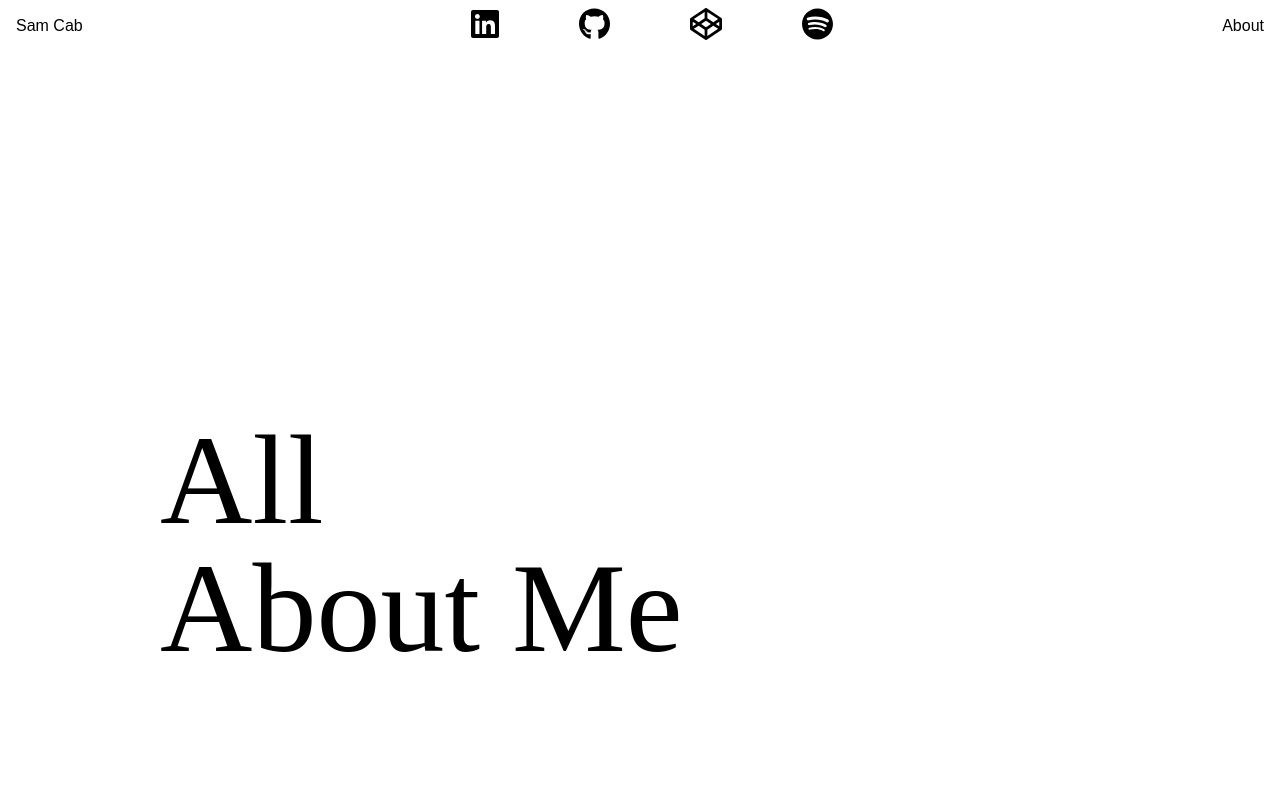
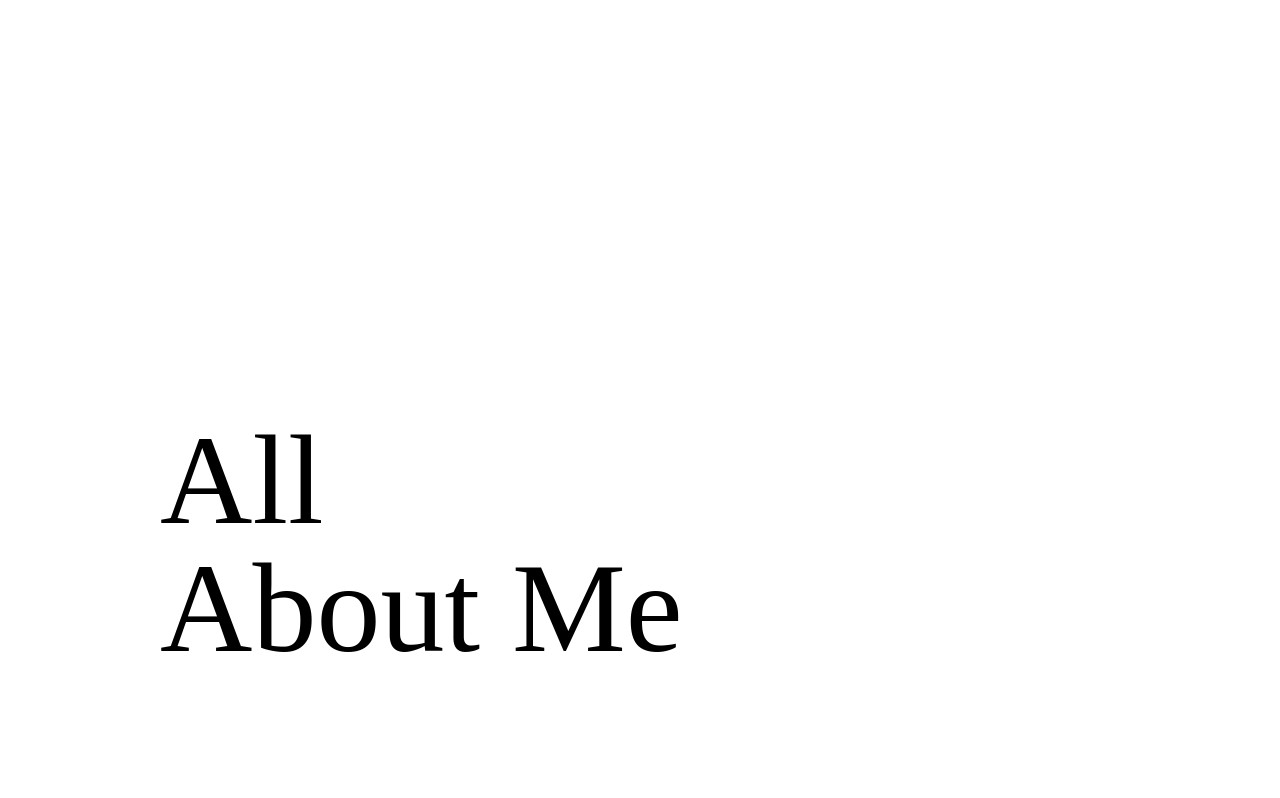
Before and after one commit to samanthacabrera/portfolio, a React (Create React App) app: page /about in a window 1280 px wide. Shown: the top 798 px of the page. Built offline with nearby package versions, Linux system fonts and the light colour scheme.

Commit message:
fixed navbar

```diff
--- a/src/App.js
+++ b/src/App.js
@@ -40,7 +40,7 @@ function App() {
           </Route>
         </Switch>
       </section>
-    </Router>
+    </Router >
   );
 }
 
--- a/src/BookSwap.js
+++ /dev/null
@@ -1,18 +0,0 @@
-import React from "react";
-
-function BookSwap() {
-    return (
-        <div className="flex flex-col">
-            <h3 className="text-4xl py-12">Book Swap</h3>
-            <h6>May 2024 </h6>
-            <a href="https://github.com/sfreifeld/bookswap" target="_blank" rel="noreferrer" className="text-decoration-line: underline">download code</a>
-
-            <div>
-                <p>This platform allows you to browse and create local book swap gatherings, connecting you with fellow book enthusiasts in your community.</p>
-                <p>This platform allows you to browse and create local book swap gatherings, connecting you with fellow book enthusiasts in your community.</p>
-            </div>
-        </div>
-    )
-}
-
-export default BookSwap
--- a/src/Navbar.js
+++ b/src/Navbar.js
@@ -22,8 +22,8 @@ const Navbar = () => {
   }, []);
 
   // Add the 'fixed' class if the navbar should be fixed to the top of the screen
-  const shouldShowNavbar = showNavbar;
-  const navbarClass = `navbar ${shouldShowNavbar ? 'show' : 'hide'} fixed w-screen backdrop-blur-sm transition-all ease`;
+
+  const navbarClass = `navbar ${showNavbar ? 'opacity-1' : 'opacity-0'} fixed bottom-0 w-screen backdrop-blur-sm transition duration-300 ease-in-out`;
 
   return (
     <nav className={navbarClass} >
--- a/src/Projects.js
+++ b/src/Projects.js
@@ -1,13 +1,11 @@
 import React from "react";
 import PyFlows from "./PyFlows";
-// import BookSwap from "./BookSwap";
 
 function Projects() {
     return (
         <div>
             <h2 className="subHeading font-bold text-9xl lowercase">Projects</h2>
             <PyFlows />
-            {/* <BookSwap /> */}
         </div>
     )
 }
--- a/src/PyFlows.js
+++ b/src/PyFlows.js
@@ -3,8 +3,6 @@ import React from "react";
 function PyFlows() {
     return (
         <div>
-            <h2 className="subHeading pt-24 md:pb-12  md:text-9xl text-7xl">Projects</h2>
-
             <h3 className="text-4xl py-8">Py Flows</h3>
             <h6>April 2024 </h6>
             <a href="https://github.com/samanthacabrera/Py_Flows" target="_blank" rel="noreferrer"
```
